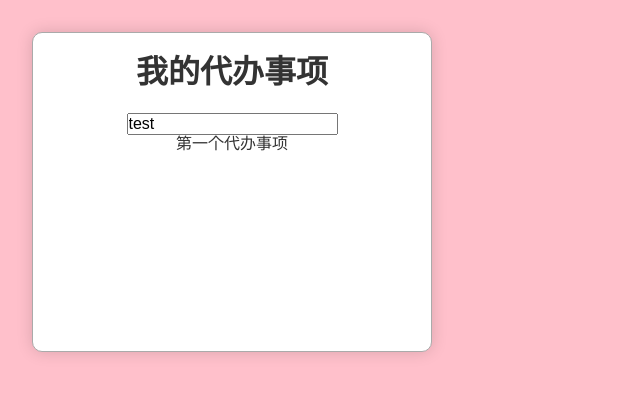
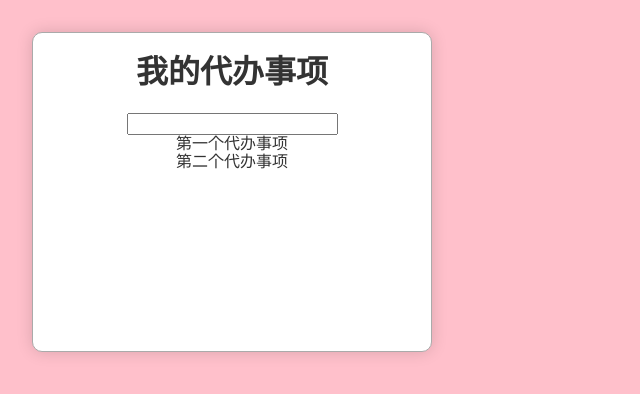
Before and after one commit to xiabuxia/project-react-1, a React (Create React App) app: page / in a window 1280 px wide. Shown: the top 394 px of the page, without its empty margins (0-640 px from the left). Built offline with nearby package versions, Linux system fonts and the light colour scheme.

Commit message:
this.submit.bind(this)

```diff
--- a/src/App.js
+++ b/src/App.js
@@ -12,28 +12,31 @@
     constructor(props){
       super(props);
       this.state = {
-        newTodo: 'test',
-        todolist: [
-          {id:1,title:'第一个代办事项'}
+        newTodo: '',
+        todoList: [
+          {id:1,title:'第一个代办事项'},
+          {id:2,title:'第二个代办事项'}
         ]
       }
+
     }
 
 
     render() {
-
-      let todos = this.state.todolist.map((item,index)=>{
+      let todos = this.state.todoList.map((item,index)=>{
         return (
-            <li>
+            <li key={index}>
                 <TodoItem todo={item}/>
             </li>
         )
       })
+
+
       return (
         <div className="App">
           <h1>我的代办事项</h1>
           <div className="inputWrapper">
-            <TodoInput content={this.state.newTodo} onSubmit={this.addTodo}/>
+            <TodoInput content={this.state.newTodo} onSubmit={this.addTodo.bind(this)}/>
           </div>
           <ol>
             {todos}
@@ -42,6 +45,25 @@
       )
     }
 
+      addTodo(event){
+        this.state.todoList.push({
+          id: idMaker(),
+          title: event.target.value,
+          status: null,
+          deleted: false
+        })
+
+      this.setState({
+        newTodo: '',
+        todoList: this.state.todoList
+      })
+    }
 }
 
   export default App
+
+  let id=0;
+  function idMaker(){
+    id+=1;
+    return id
+  }
--- a/src/TodoInput.js
+++ b/src/TodoInput.js
@@ -3,13 +3,13 @@ import React,{Component} from 'react'
 
 export default class TodoInput extends Component {
     render() {
-        return <input type="text" defaultValue={this.props.content} onKeyPress={this.submit}/>
-    }
+        return <input type="text" defaultValue={this.props.content} onKeyPress={this.submit.bind(this)}/>
+    };
 
 
     submit(e){
         if(e.key === 'Enter'){
-            this.props.onSubmit.call()
+            this.props.onSubmit(e)
         }
     }
 }
--- a/src/index.js
+++ b/src/index.js
@@ -6,6 +6,6 @@ import './index.css';
 
 
  ReactDOM.render(
-   <App/>,
+   <App name="xiaomuing"/>,
     document.getElementById('root')
   )
```
